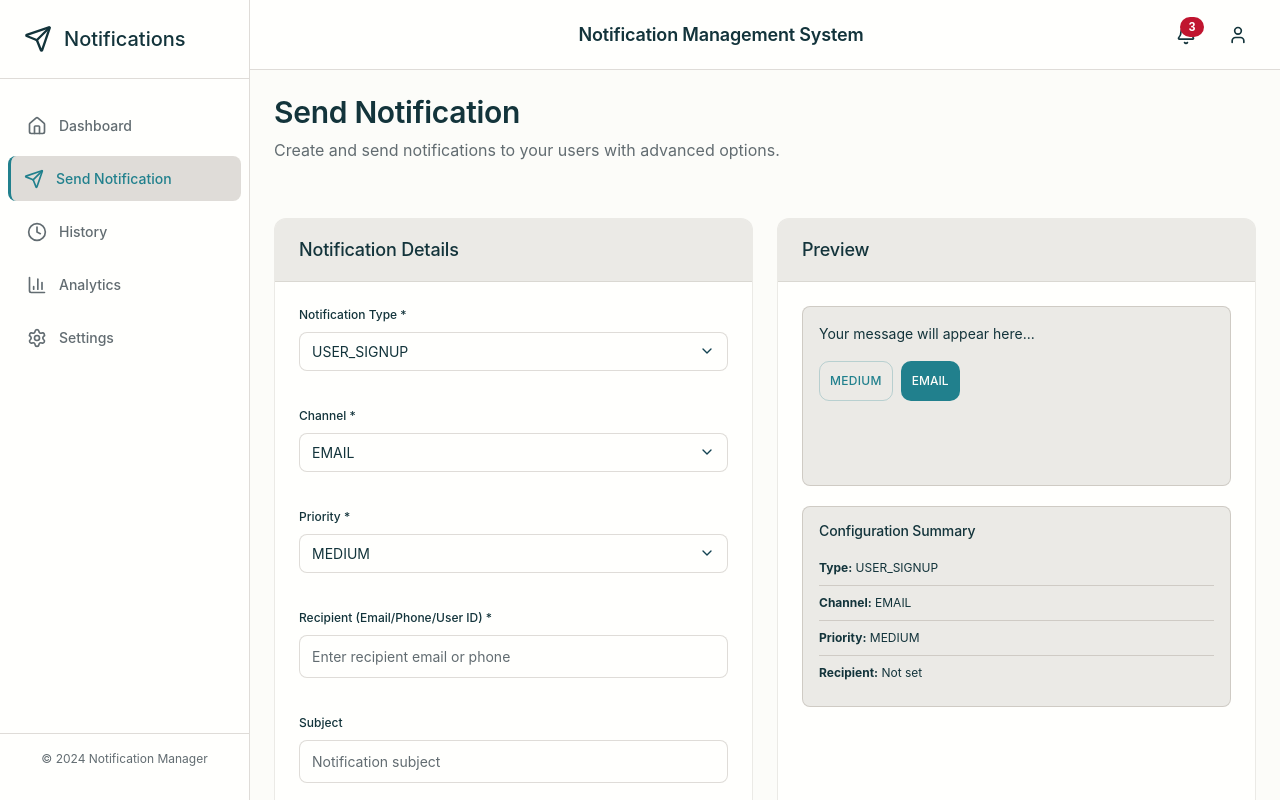
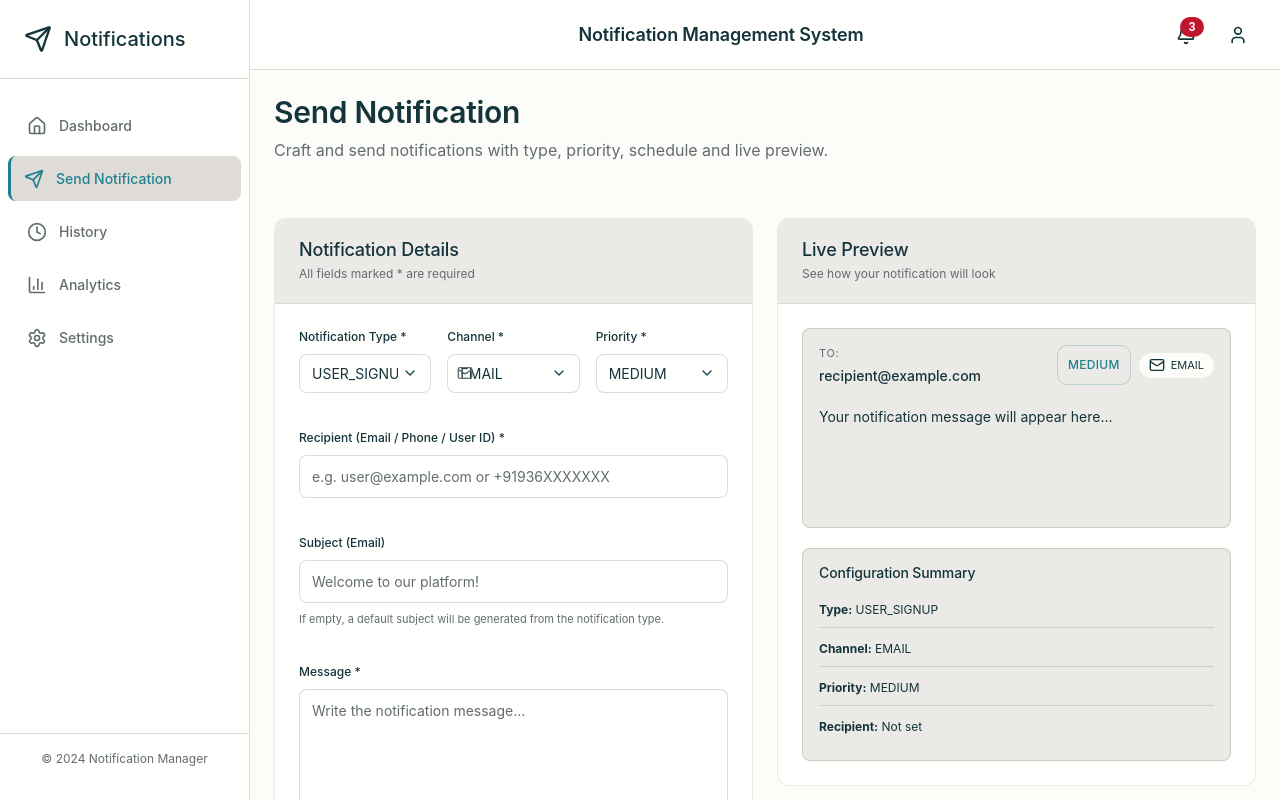
Before and after one commit to naveenkumar-42/notification_service_fornt-end, a React (Create React App) app: page /send in a window 1280 px wide. Built offline with nearby package versions, Linux system fonts and the light colour scheme; a web font is replaced by a local one.

Commit message:
updated user interface with the icon alignment

```diff
--- a/public/index.html
+++ b/public/index.html
@@ -24,7 +24,7 @@
       work correctly both with client-side routing and a non-root public URL.
       Learn how to configure a non-root public URL by running `npm run build`.
     -->
-    <title>React App</title>
+    <title>NK's Notification Management</title>
   </head>
   <body>
     <noscript>You need to enable JavaScript to run this app.</noscript>
--- a/src/components/Dashboard/SendForm/QuickSendForm.jsx
+++ b/src/components/Dashboard/SendForm/QuickSendForm.jsx
@@ -90,7 +90,7 @@ function QuickSendForm({ onSubmit }) {
         </select>
       </div>
 
-      <div className="form-group">
+      {/* <div className="form-group">
         <label htmlFor="priority">Priority *</label>
         <select
           id="priority"
@@ -105,7 +105,7 @@ function QuickSendForm({ onSubmit }) {
           <option value="HIGH">High</option>
           <option value="URGENT">Urgent</option>
         </select>
-      </div>
+      </div> */}
 
       <div className="form-group">
         <label htmlFor="message">Message *</label>
--- a/src/components/History/NotificationTable/NotificationTable.css
+++ b/src/components/History/NotificationTable/NotificationTable.css
@@ -304,7 +304,7 @@
   display: flex;
   align-items: center;
   gap: var(--space-6);
-  flex-wrap: wrap;
+
 }
 
 .date-relative {
--- a/src/pages/Dashboard.jsx
+++ b/src/pages/Dashboard.jsx
@@ -43,7 +43,7 @@ function Dashboard() {
         return dateB - dateA; // Descending order (newest first)
       });
 
-      setRecentNotifications(sortedNotifications.slice(0, 5));
+      setRecentNotifications(sortedNotifications.slice(0, 4));
       setLoading(false);
     } catch (error) {
       console.error('Failed to fetch dashboard data', error);
@@ -60,7 +60,7 @@ function Dashboard() {
         notificationType: formData.notificationType || 'ALERT',
         recipient: formData.recipient,
         channel: formData.channel || 'EMAIL',
-        priority: formData.priority || 'MEDIUM',
+        priority: formData.priority || 'CRITICAL',
         message: formData.message,
         subject: formData.subject || '',
         scheduledTime: formData.scheduledTime || ''
--- a/src/pages/SendNotification/SendNotification.css
+++ b/src/pages/SendNotification/SendNotification.css
@@ -5,32 +5,169 @@
   width: 100%;
 }
 
-.send-notification-container .grid-2 {
-  display: grid;
-  grid-template-columns: repeat(2, minmax(0, 1fr));
-  gap: var(--space-24);
+.send-grid {
+  align-items: flex-start;
 }
 
-.send-notification-container .form {
+.card-elevated {
+  border-radius: var(--radius-lg);
+  border: 1px solid var(--color-card-border);
+  background: var(--color-surface);
+  box-shadow: var(--shadow-md);
+  transition: transform var(--duration-normal) var(--ease-standard),
+              box-shadow var(--duration-normal) var(--ease-standard);
+}
+
+.card-elevated:hover {
+  transform: translateY(-2px);
+  box-shadow: var(--shadow-lg);
+}
+
+.card-header {
+  padding: var(--space-16) var(--space-20);
+  border-bottom: 1px solid var(--color-border);
+  display: flex;
+  flex-direction: column;
+  gap: var(--space-4);
+}
+
+.card-header h2 {
+  margin: 0;
+}
+
+.card-subtitle {
+  font-size: var(--font-size-sm);
+  color: var(--color-text-secondary);
+}
+
+.card-body {
+  padding: var(--space-20);
+}
+
+.form-row {
+  display: grid;
+  grid-template-columns: repeat(3, minmax(0, 1fr));
+  gap: var(--space-16);
+}
+
+.form-group {
+  display: flex;
+  flex-direction: column;
+  gap: var(--space-6);
+}
+
+.field-hint {
+  font-size: var(--font-size-xs);
+  color: var(--color-text-secondary);
+}
+
+.input-with-icon {
+  position: relative;
+  display: flex;
+  align-items: center;
+}
+
+.input-icon {
+  position: absolute;
+  left: var(--space-10);
+  display: flex;
+  align-items: center;
+  justify-content: center;
+  color: var(--color-text-secondary);
+}
+
+.with-left-icon {
+  padding-left: calc(var(--space-10) * 3);
+}
+
+.preview-section {
   display: flex;
   flex-direction: column;
   gap: var(--space-20);
 }
 
-.send-notification-container .preview-section {
-  display: flex;
-  flex-direction: column;
-  gap: var(--space-20);
-}
-
-.send-notification-container .preview-box {
+.preview-box {
   padding: var(--space-16);
   border-radius: var(--radius-base);
   border: 1px solid var(--color-border);
   background: var(--color-secondary);
-  min-height: 180px;
+  min-height: 200px;
+  display: flex;
+  flex-direction: column;
+  gap: var(--space-12);
 }
 
+.preview-header {
+  display: flex;
+  justify-content: space-between;
+  align-items: center;
+  gap: var(--space-12);
+}
+
+.preview-recipient {
+  display: flex;
+  flex-direction: column;
+  gap: var(--space-4);
+}
+
+.preview-label {
+  font-size: var(--font-size-xs);
+  text-transform: uppercase;
+  letter-spacing: 0.06em;
+  color: var(--color-text-secondary);
+}
+
+.preview-value {
+  font-weight: var(--font-weight-semibold);
+}
+
+.preview-meta-badges {
+  display: flex;
+  align-items: center;
+  gap: var(--space-8);
+}
+
+.channel-pill {
+  display: inline-flex;
+  align-items: center;
+  gap: var(--space-6);
+  padding: var(--space-4) var(--space-10);
+  border-radius: var(--radius-full);
+  background: var(--color-background);
+  color: var(--color-text);
+  font-size: var(--font-size-xs);
+}
+
+.preview-subject {
+  font-weight: var(--font-weight-medium);
+  padding-top: var(--space-4);
+  border-top: 1px dashed var(--color-border);
+}
+
+.preview-message {
+  margin-top: var(--space-8);
+  font-size: var(--font-size-sm);
+  line-height: var(--line-height-relaxed);
+}
+
+.info-section h3 {
+  margin-bottom: var(--space-8);
+}
+
+.info-section ul {
+  list-style: none;
+  padding: 0;
+  margin: 0;
+  display: flex;
+  flex-direction: column;
+  gap: var(--space-4);
+}
+
+.info-section li {
+  font-size: var(--font-size-sm);
+}
+
+/* keep your existing priority-badge colors */
 .priority-badge {
   display: inline-block;
   padding: var(--space-4) var(--space-12);
@@ -41,29 +178,15 @@
   letter-spacing: 0.5px;
 }
 
-.priority-badge.priority-low {
-  background: rgba(var(--color-success-rgb), var(--status-bg-opacity));
-  color: var(--color-success);
-  border: 1px solid rgba(var(--color-success-rgb), var(--status-border-opacity));
-}
-
-.priority-badge.priority-medium {
-  background: rgba(var(--color-warning-rgb), var(--status-bg-opacity));
-  color: var(--color-warning);
-  border: 1px solid rgba(var(--color-warning-rgb), var(--status-border-opacity));
-}
-
-.priority-badge.priority-high,
-.priority-badge.priority-urgent {
-  background: rgba(var(--color-error-rgb), var(--status-bg-opacity));
-  color: var(--color-error);
-  border: 1px solid rgba(var(--color-error-rgb), var(--status-border-opacity));
-}
+/* responsiveness */
 
 @media (max-width: 1024px) {
   .send-notification-container .grid-2 {
     grid-template-columns: 1fr;
     gap: var(--space-20);
+  }
+  .form-row {
+    grid-template-columns: 1fr;
   }
 }
 
--- a/src/pages/SendNotification/SendNotification.jsx
+++ b/src/pages/SendNotification/SendNotification.jsx
@@ -1,6 +1,5 @@
-
 import React, { useState } from 'react';
-import { Send, AlertCircle, CheckCircle } from 'lucide-react';
+import { Send, AlertCircle, CheckCircle2, Clock, Mail, MessageSquare, Bell, Smartphone } from 'lucide-react';
 import { notificationAPI } from '../../utils/api';
 import './SendNotification.css';
 
@@ -29,8 +28,18 @@ function SendNotification() {
     'CUSTOM'
   ];
 
-  const channels = ['EMAIL', 'SMS', 'PUSH', 'IN_APP'];
-  const priorities = ['LOW', 'MEDIUM', 'HIGH', 'URGENT'];
+  const channels = ['EMAIL', 'SMS', 'PUSH', 'INAPP'];
+  const priorities = ['LOW', 'MEDIUM', 'HIGH', 'CRITICAL'];
+
+  const getChannelIcon = (channel) => {
+    switch (channel) {
+      case 'EMAIL': return <Mail size={16} />;
+      case 'SMS': return <MessageSquare size={16} />;
+      case 'PUSH': return <Bell size={16} />;
+      case 'INAPP': return <Smartphone size={16} />;
+      default: return <Mail size={16} />;
+    }
+  };
 
   const handleChange = (e) => {
     const { name, value } = e.target;
@@ -44,7 +53,7 @@ function SendNotification() {
     e.preventDefault();
 
     if (!formData.recipient || !formData.message) {
-      setAlert({ type: 'warning', message: 'Please fill in all required fields' });
+      setAlert({ type: 'warning', message: 'Please fill in all required fields (Recipient & Message).' });
       return;
     }
 
@@ -53,7 +62,7 @@ function SendNotification() {
       const response = await notificationAPI.sendNotification(formData);
       setAlert({
         type: 'success',
-        message: `✓ Notification sent successfully!${response.data?.eventId ? ` Event ID: ${response.data.eventId}` : ''}`
+        message: `Notification queued successfully${response.data?.eventId ? ` (Event ID: ${response.data.eventId})` : ''}`
       });
       setFormData({
         notificationType: 'USER_SIGNUP',
@@ -64,9 +73,9 @@ function SendNotification() {
         subject: '',
         scheduledTime: ''
       });
-      setTimeout(() => setAlert(null), 5000);
+      setTimeout(() => setAlert(null), 4000);
     } catch (error) {
-      const errorMessage = error.response?.data?.message || error.message || 'Failed to send notification. Please check your connection and try again.';
+      const errorMessage = error.response?.data?.message || error.message || 'Failed to send notification. Please try again.';
       setAlert({
         type: 'error',
         message: errorMessage
@@ -80,24 +89,27 @@ function SendNotification() {
     <div className="send-notification-container">
       <div className="page-header">
         <h1>Send Notification</h1>
-        <p>Create and send notifications to your users with advanced options.</p>
+        <p>Craft and send notifications with type, priority, schedule and live preview.</p>
       </div>
 
       {alert && (
         <div className={`alert alert-${alert.type}`}>
           <div className="alert-content">
-            {alert.type === 'success' ? <CheckCircle size={20} /> : <AlertCircle size={20} />}
+            {alert.type === 'success' ? <CheckCircle2 size={20} /> : <AlertCircle size={20} />}
             <span>{alert.message}</span>
           </div>
         </div>
       )}
 
-      <div className="grid-2">
-        <div className="card">
+      <div className="grid-2 send-grid">
+        <div className="card card-elevated">
           <div className="card-header">
             <h2>Notification Details</h2>
+            <span className="card-subtitle">All fields marked * are required</span>
           </div>
+
           <form onSubmit={handleSubmit} className="card-body form">
+            <div className="form-row">
               <div className="form-group">
                 <label htmlFor="notificationType">Notification Type *</label>
                 <select
@@ -115,17 +127,22 @@ function SendNotification() {
 
               <div className="form-group">
                 <label htmlFor="channel">Channel *</label>
+                <div className="input-with-icon">
+                  <span className="input-icon">
+                    {getChannelIcon(formData.channel)}
+                  </span>
                   <select
                     id="channel"
                     name="channel"
                     value={formData.channel}
                     onChange={handleChange}
-                className="form-control"
+                    className="form-control with-left-icon"
                   >
                     {channels.map(channel => (
                       <option key={channel} value={channel}>{channel}</option>
                     ))}
                   </select>
+                </div>
               </div>
 
               <div className="form-group">
@@ -142,32 +159,36 @@ function SendNotification() {
                   ))}
                 </select>
               </div>
+            </div>
 
             <div className="form-group">
-              <label htmlFor="recipient">Recipient (Email/Phone/User ID) *</label>
+              <label htmlFor="recipient">Recipient (Email / Phone / User ID) *</label>
               <input
                 type="text"
                 id="recipient"
                 name="recipient"
                 value={formData.recipient}
                 onChange={handleChange}
-                placeholder="Enter recipient email or phone"
+                placeholder="e.g. user@example.com or +91936XXXXXXX"
                 className="form-control"
                 required
               />
             </div>
 
             <div className="form-group">
-              <label htmlFor="subject">Subject</label>
+              <label htmlFor="subject">Subject (Email)</label>
               <input
                 type="text"
                 id="subject"
                 name="subject"
                 value={formData.subject}
                 onChange={handleChange}
-                placeholder="Notification subject"
+                placeholder="Welcome to our platform!"
                 className="form-control"
               />
+              <small className="field-hint">
+                If empty, a default subject will be generated from the notification type.
+              </small>
             </div>
 
             <div className="form-group">
@@ -177,25 +198,36 @@ function SendNotification() {
                 name="message"
                 value={formData.message}
                 onChange={handleChange}
-                placeholder="Enter notification message"
+                placeholder="Write the notification message..."
                 className="form-control"
                 rows="5"
                 required
               />
             </div>
 
+            <div className="form-row">
               <div className="form-group">
                 <label htmlFor="scheduledTime">Schedule (Optional)</label>
+                <div className="input-with-icon">
+                  <span className="input-icon">
+                    <Clock size={16} />
+                  </span>
                   <input
                     type="datetime-local"
                     id="scheduledTime"
                     name="scheduledTime"
                     value={formData.scheduledTime}
                     onChange={handleChange}
-                className="form-control"
+                    className="form-control with-left-icon"
                   />
                 </div>
+                <small className="field-hint">
+                  Leave empty to send immediately.
+                </small>
+              </div>
+            </div>
 
+            <div className="form-actions">
               <button
                 type="submit"
                 className="btn btn-primary btn-lg"
@@ -204,30 +236,43 @@ function SendNotification() {
                 <Send size={18} />
                 {loading ? 'Sending...' : 'Send Notification'}
               </button>
+            </div>
           </form>
         </div>
 
-        <div className="card">
+        <div className="card card-elevated">
           <div className="card-header">
-            <h2>Preview</h2>
+            <h2>Live Preview</h2>
+            <span className="card-subtitle">See how your notification will look</span>
           </div>
           <div className="card-body preview-section">
             <div className="preview-box">
+              <div className="preview-header">
+                <div className="preview-recipient">
+                  <span className="preview-label">To:</span>
+                  <span className="preview-value">
+                    {formData.recipient || 'recipient@example.com'}
+                  </span>
+                </div>
+                <div className="preview-meta-badges">
+                  <span className={`priority-badge priority-${formData.priority.toLowerCase()}`}>
+                    {formData.priority}
+                  </span>
+                  <span className="channel-pill">
+                    {getChannelIcon(formData.channel)}
+                    <span>{formData.channel}</span>
+                  </span>
+                </div>
+              </div>
+
               {formData.subject && (
                 <div className="preview-subject">
                   <strong>Subject:</strong> {formData.subject}
                 </div>
               )}
+
               <div className="preview-message">
-                {formData.message || 'Your message will appear here...'}
-              </div>
-              <div className="preview-meta">
-                <span className={`priority-badge priority-${formData.priority.toLowerCase()}`}>
-                  {formData.priority}
-                </span>
-                <span className="channel-badge">
-                  {formData.channel}
-                </span>
+                {formData.message || 'Your notification message will appear here...'}
               </div>
             </div>
 
@@ -238,7 +283,12 @@ function SendNotification() {
                 <li><strong>Channel:</strong> {formData.channel}</li>
                 <li><strong>Priority:</strong> {formData.priority}</li>
                 <li><strong>Recipient:</strong> {formData.recipient || 'Not set'}</li>
-                {formData.scheduledTime && <li><strong>Scheduled:</strong> {new Date(formData.scheduledTime).toLocaleString()}</li>}
+                {formData.scheduledTime && (
+                  <li>
+                    <strong>Scheduled:</strong>{' '}
+                    {new Date(formData.scheduledTime).toLocaleString()}
+                  </li>
+                )}
               </ul>
             </div>
           </div>
```
Lines whose indentation alone changed are shown as unchanged.
